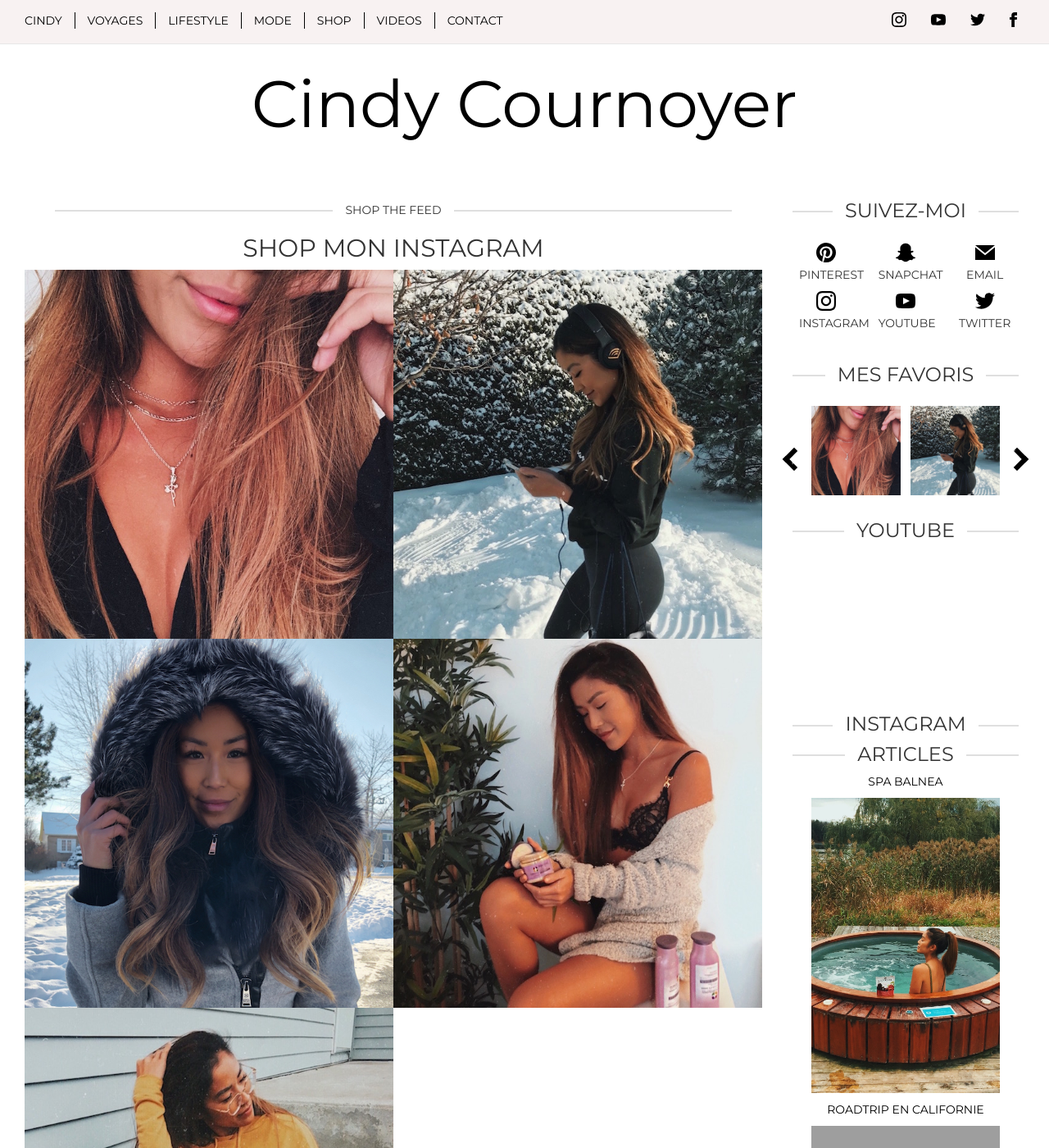
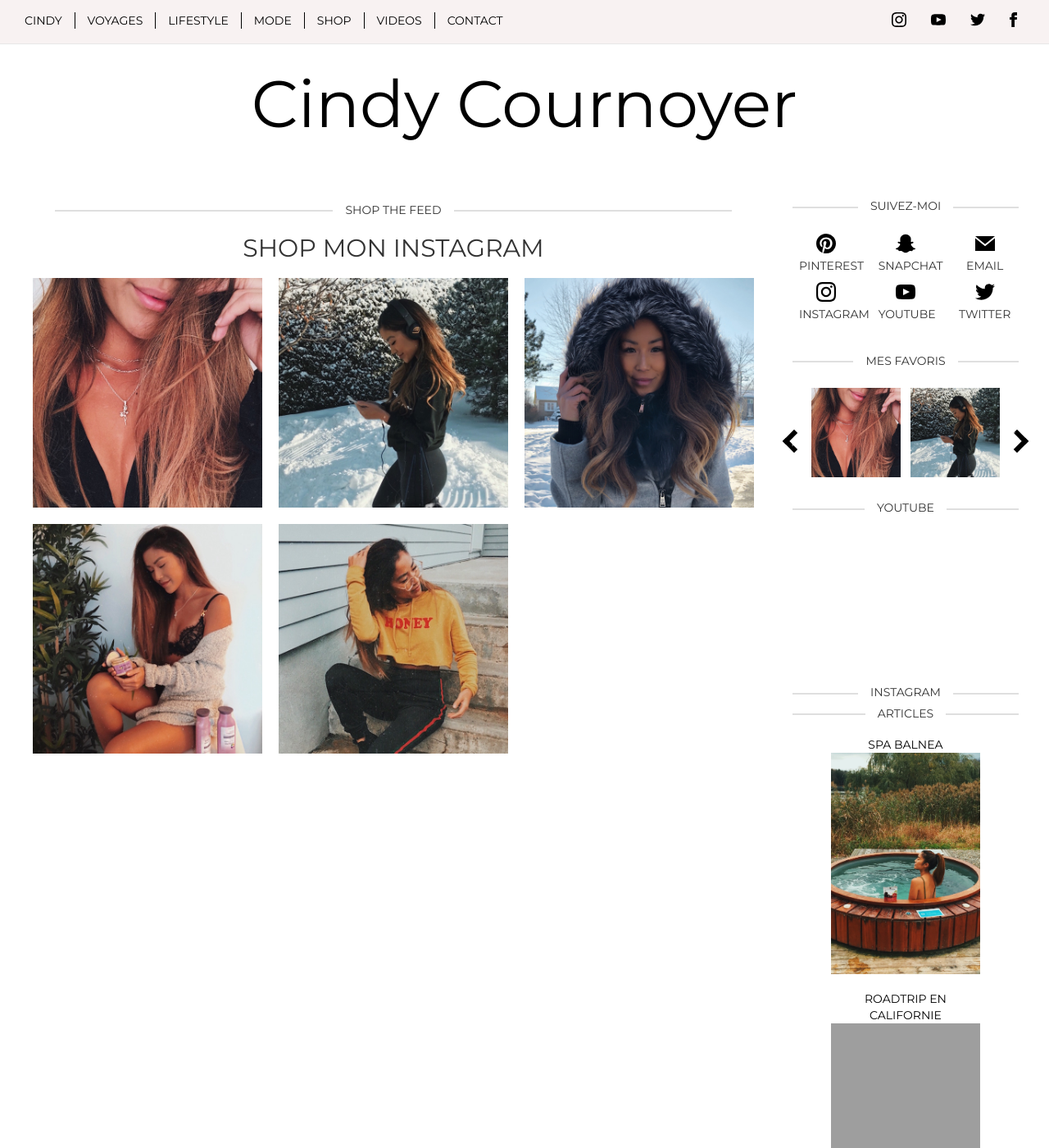
Before and after one commit to lpboucher/cindy-cournoyer, a Jekyll site: the page built from _pages/shop.md, in a window 1280 px wide and 1400 px high. Shown: the whole window at 82% size. Built offline with Jekyll 4.4.1, drawn with Linux system fonts in a browser that asks for light colours; nearby versions of some CDN libraries; some web fonts are replaced; comment, search, counter and statistics services are not loaded; some of the changed text lies outside the part shown; grey boxes are pictures that could not be loaded.

Commit message:
icreased number of articles in row of products grid, lowered maximum number of related articles in sidebar to 3, added padding between posts and products when in grid view

```diff
--- a/_includes/products.html
+++ b/_includes/products.html
@@ -1,7 +1,7 @@
 
 <div id="products" class="row">
     {% for product in site.products %}
-        <div class="item col-md-6">
+        <div class="item col-md-4">
             <a data-toggle="modal" data-target=".bs-example-modal-lg">
                 <img id="thumb{{forloop.index}}" class="thumbs" src="{{ site.baseurl }}{{ product.presentation }}" srcset="" sizes="" alt="">
             </a>
--- a/_includes/related-side.html
+++ b/_includes/related-side.html
@@ -1,12 +1,13 @@
+{% assign maxRelatedCounter = 0 %}
 {% for post in site.posts %}
     {% if post.url != page.url %}
 
-        {% assign maxRelated = 6 %}
-        {% assign columnWidth = 12 %}
+        {% assign maxRelated = 3 %}
+        {% assign columnWidth = 10 %}
 
         {% for category in post.categories %}
-            {% unless page.categories contains category %}
-                <div class="col-md-{{ columnWidth }}">
+            {% unless page.categories contains category%}
+                <div class="col-md-offset-1 col-md-{{ columnWidth }}">
                     <div id="feature" class="feature">
                         <a href="{{ site.baseurl }}{{post.url}}">
                             <p class="title text-uppercase">{{ post.title }}</p>
@@ -16,7 +17,7 @@
                         </a>
                     </div>
                 </div>
-        {% assign maxRelatedCounter = maxRelatedCounter | plus: 1 %}
+                {% assign maxRelatedCounter = maxRelatedCounter | plus: 1 %}
 
             {% endunless %}
         {% endfor %}
--- a/assets/css/3-sections/_products.sass
+++ b/assets/css/3-sections/_products.sass
@@ -7,7 +7,7 @@
     #products
         .item
             height: 100%
-            padding: 0
+            padding: 10px
 
             .thumbs
                 padding: 0
--- a/assets/css/3-sections/_sidebar.sass
+++ b/assets/css/3-sections/_sidebar.sass
@@ -34,15 +34,19 @@
 
     .line-title
         @extend %header-with-lines
+        font-size: 1em
 
     #related
         .feature
-            height: 400px
+            height: 300px
 
             &:hover,
             &:focus
                 img
                     opacity: 0.5
+
+            .title
+                margin: 10px 0 0
 
             .thumb-wrapper
                 height: 90%
```
